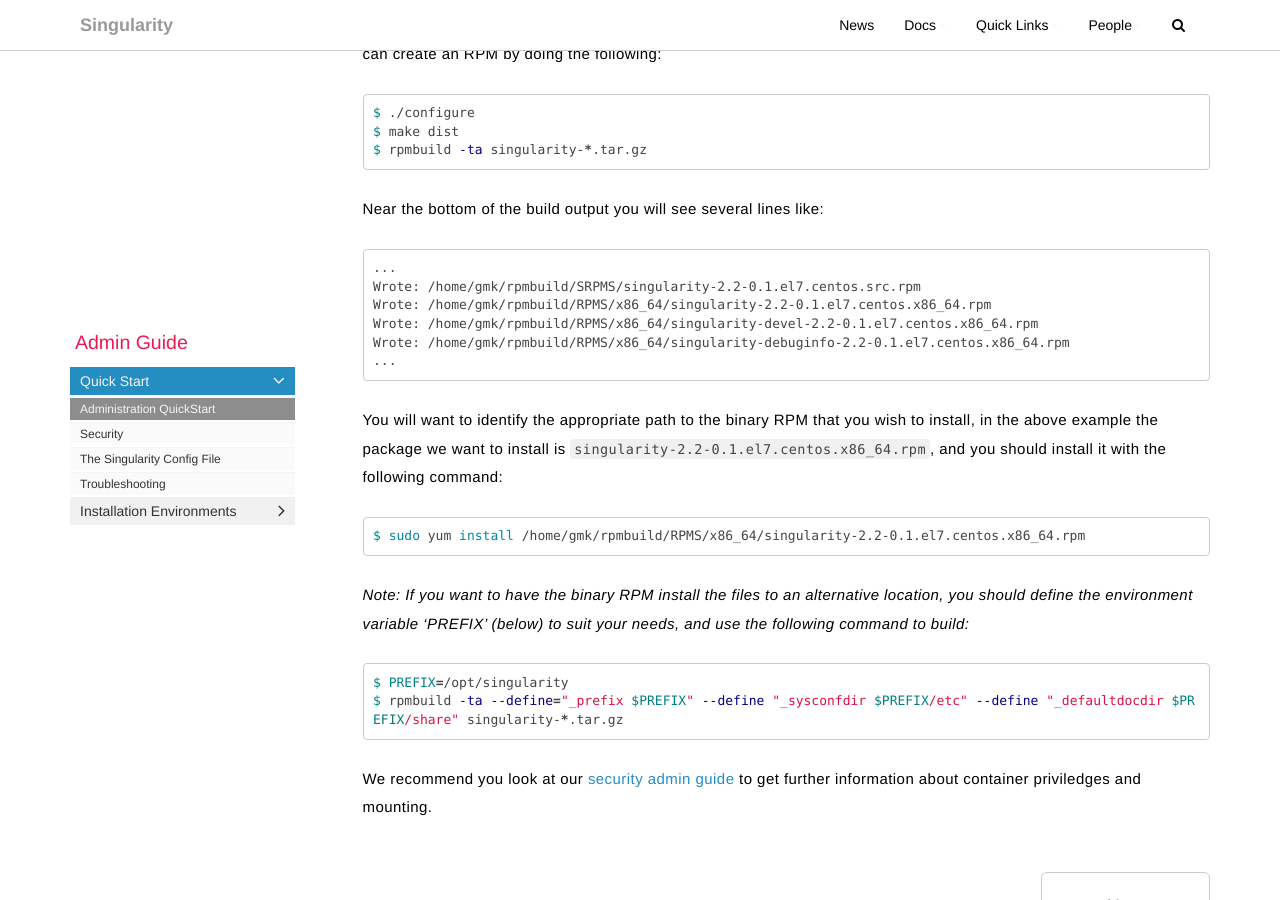
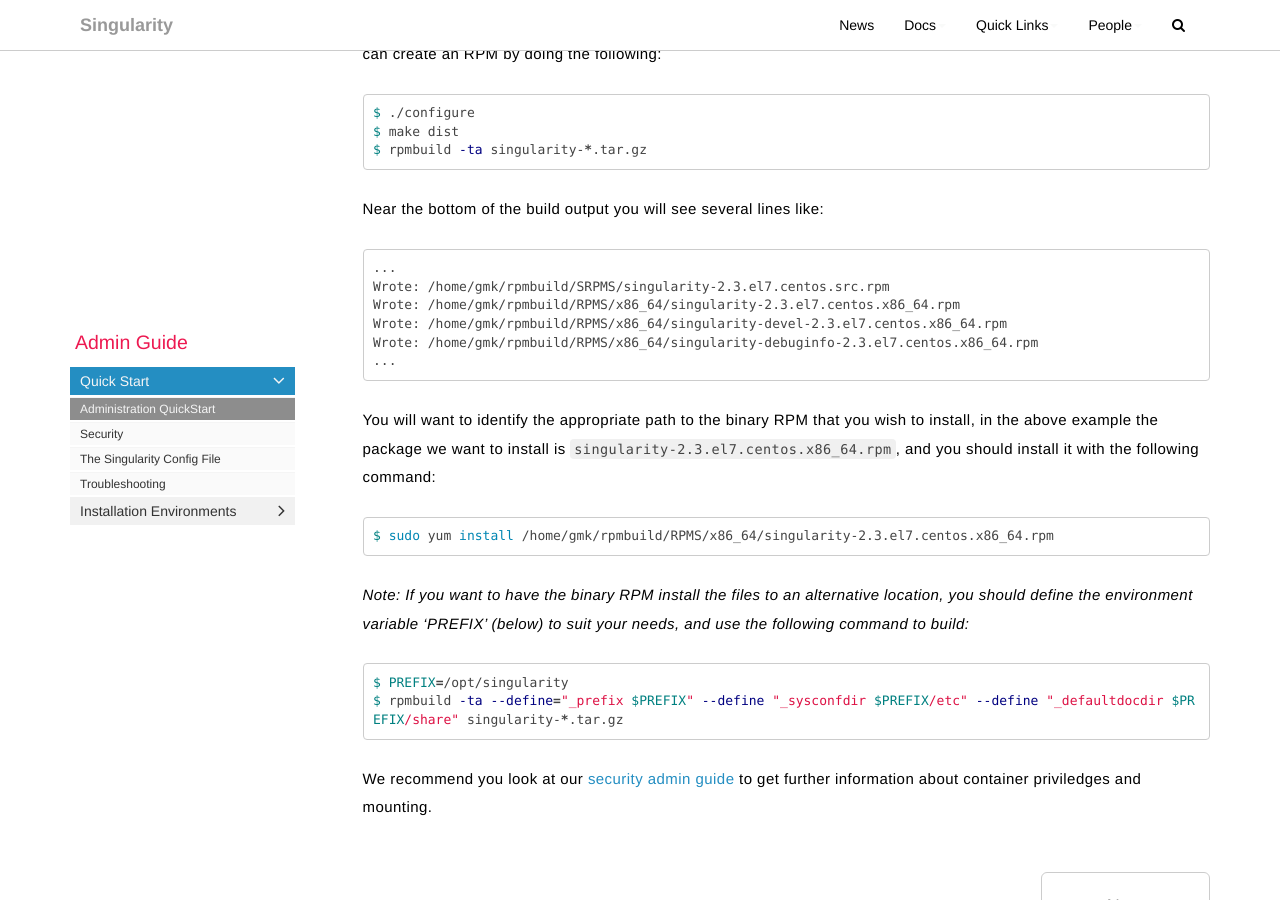
Before and after one commit to singularityware/singularityware.github.io, a Jekyll site: the page built from pages/docs/admin-docs/admin-guide.md, in a window 1280 px wide and 900 px high, scrolled down 1616 px. Built offline with Jekyll 4.4.1, drawn with Linux system fonts in a browser that asks for light colours; nearby versions of some CDN libraries; comment, search, counter and statistics services are not loaded.

Commit message:
updating links / pages to be for 2.3 (not 2.2)

````diff
--- a/pages/docs/admin-docs/admin-guide.md
+++ b/pages/docs/admin-docs/admin-guide.md
@@ -56,17 +56,17 @@
 
 ```
 ...
-Wrote: /home/gmk/rpmbuild/SRPMS/singularity-2.2-0.1.el7.centos.src.rpm
-Wrote: /home/gmk/rpmbuild/RPMS/x86_64/singularity-2.2-0.1.el7.centos.x86_64.rpm
-Wrote: /home/gmk/rpmbuild/RPMS/x86_64/singularity-devel-2.2-0.1.el7.centos.x86_64.rpm
-Wrote: /home/gmk/rpmbuild/RPMS/x86_64/singularity-debuginfo-2.2-0.1.el7.centos.x86_64.rpm
+Wrote: /home/gmk/rpmbuild/SRPMS/singularity-2.3.el7.centos.src.rpm
+Wrote: /home/gmk/rpmbuild/RPMS/x86_64/singularity-2.3.el7.centos.x86_64.rpm
+Wrote: /home/gmk/rpmbuild/RPMS/x86_64/singularity-devel-2.3.el7.centos.x86_64.rpm
+Wrote: /home/gmk/rpmbuild/RPMS/x86_64/singularity-debuginfo-2.3.el7.centos.x86_64.rpm
 ...
 ```
 
-You will want to identify the appropriate path to the binary RPM that you wish to install, in the above example the package we want to install is `singularity-2.2-0.1.el7.centos.x86_64.rpm`, and you should install it with the following command:
+You will want to identify the appropriate path to the binary RPM that you wish to install, in the above example the package we want to install is `singularity-2.3.el7.centos.x86_64.rpm`, and you should install it with the following command:
 
 ```bash
-$ sudo yum install /home/gmk/rpmbuild/RPMS/x86_64/singularity-2.2-0.1.el7.centos.x86_64.rpm
+$ sudo yum install /home/gmk/rpmbuild/RPMS/x86_64/singularity-2.3.el7.centos.x86_64.rpm
 ```
 
 *Note: If you want to have the binary RPM install the files to an alternative location, you should define the environment variable 'PREFIX' (below) to suit your needs, and use the following command to build:*
````
Also changed, not shown: pages/docs/install/install-linux.md (+3 -3 lines), pages/docs/user-docs/docs-changing-containers.md (+6 -6 lines).
